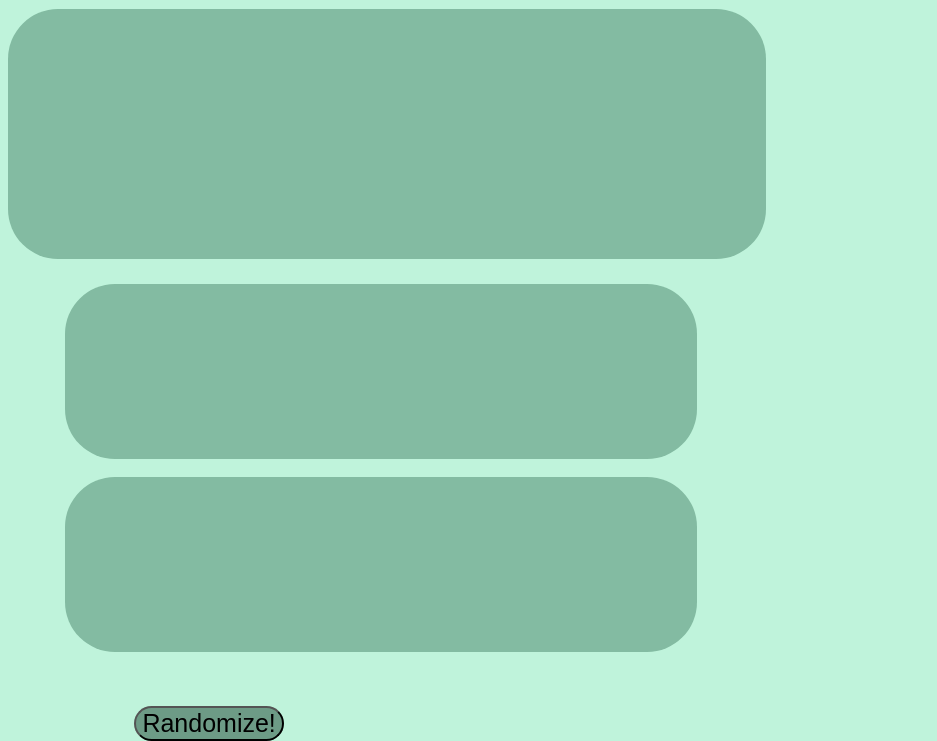
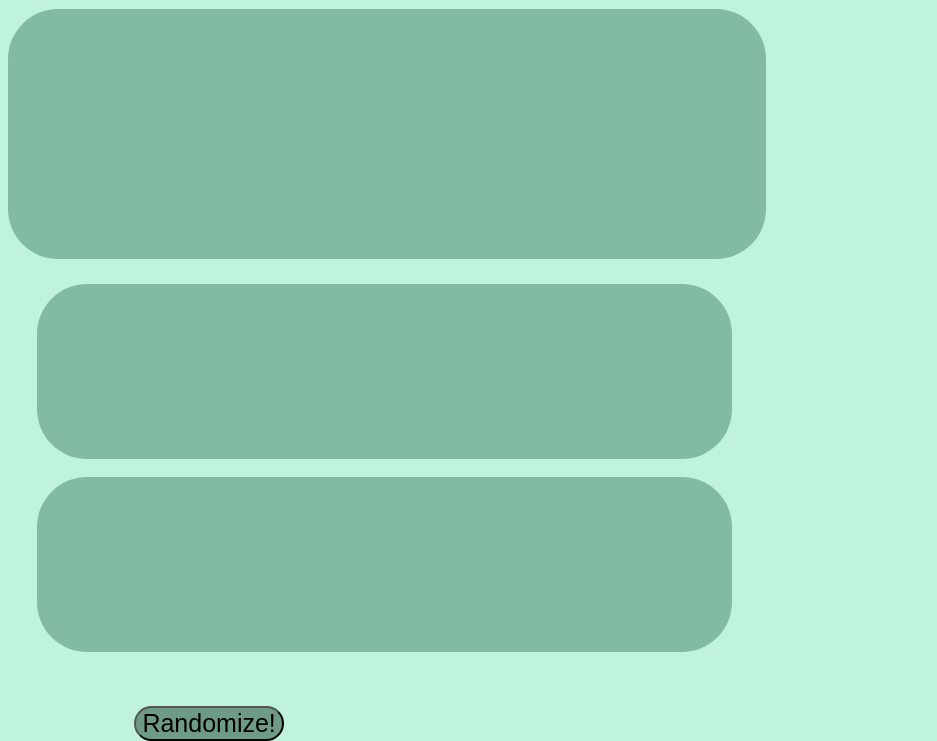
Before and after one commit to michaelanbrown/Phase-1-Project, a plain HTML site: page index.html in a window 1280 px wide. Shown: the part 204-945 px from the top of the page, without its empty margins (0-937 px from the left). Drawn offline with Linux system fonts and the light colour scheme.

Commit message:
mapped array added to adjust price and styling fixes

```diff
--- a/style.css
+++ b/style.css
@@ -30,11 +30,11 @@ body {
 
 #sub-activities {
     position: relative;
-    left: 4.5%;
+    left: 2.3%;
     display: flex;
     text-align: center;
     height: 175px;
-    width: 50%;
+    width: 55%;
     background: #83bba2;
     border-radius: 50px;
     margin: 0px;
```
